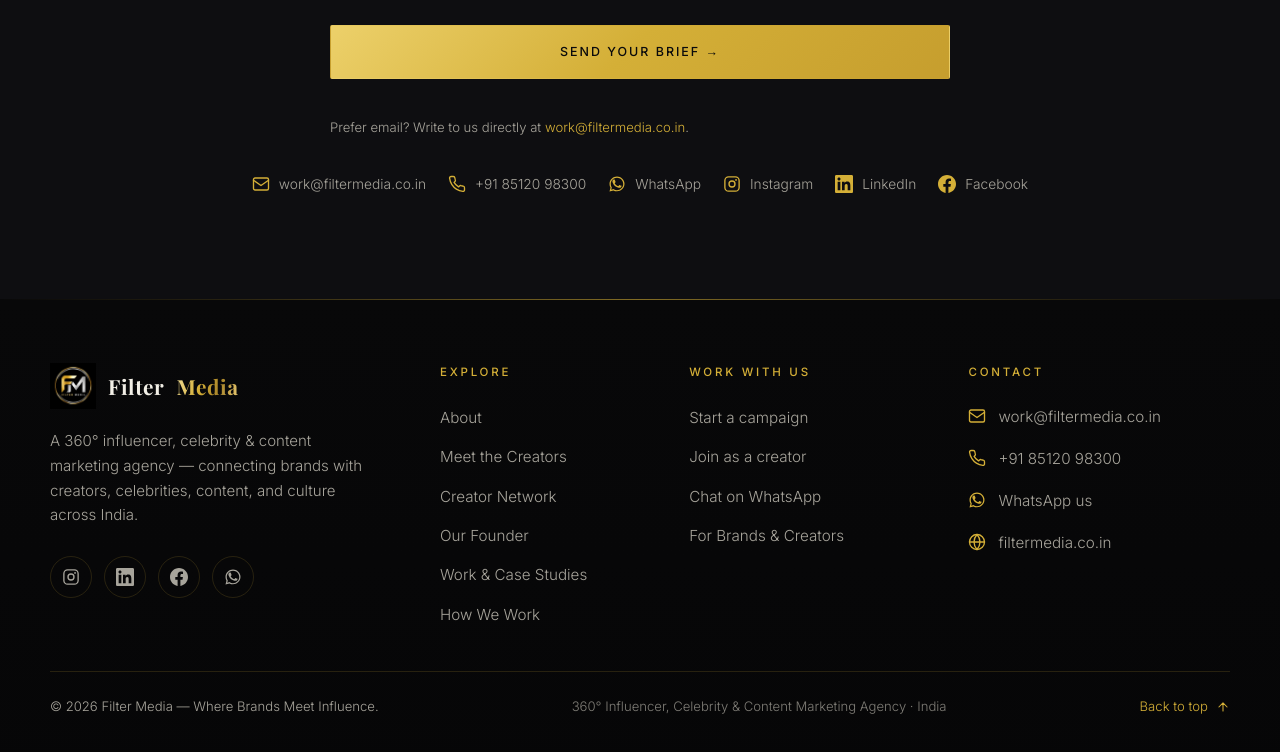
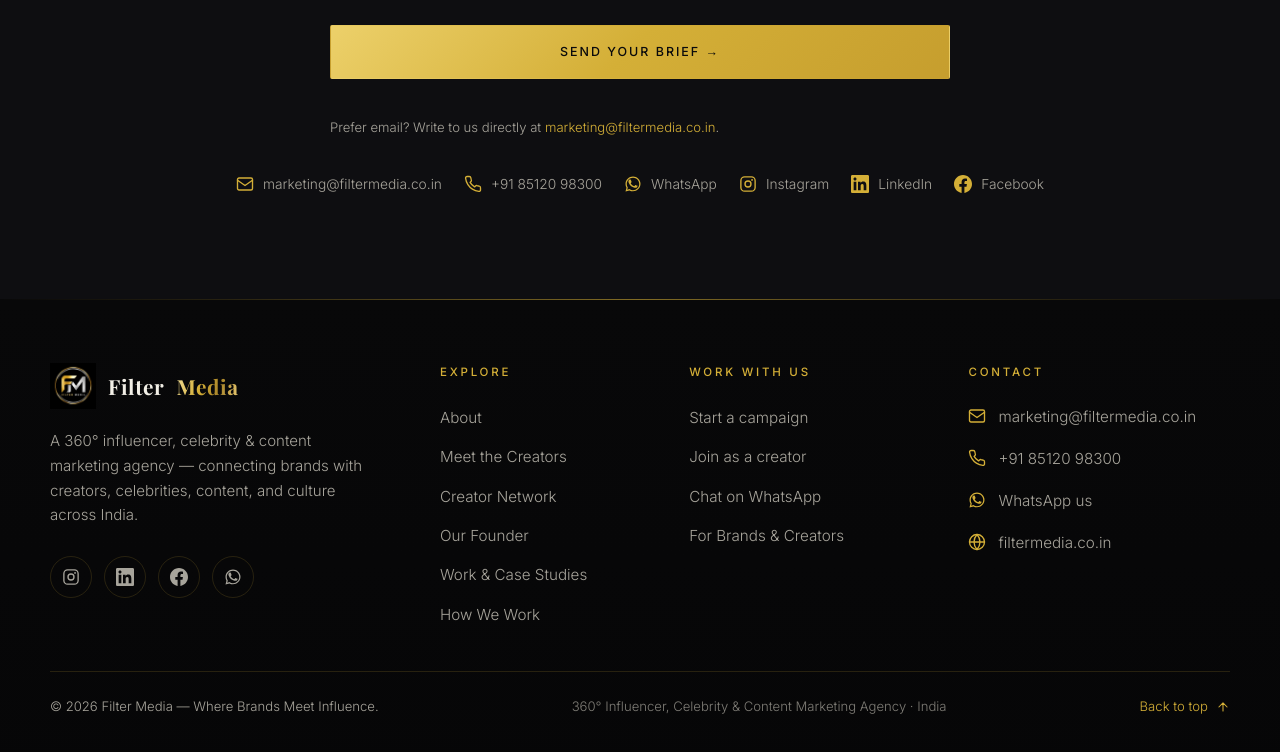
Before and after one commit to vickygupta07/website-run-filter-media, a plain HTML site: page index.html in a window 1280 px wide. Shown: the part 9346-10098 px from the top of the page. Drawn offline with nearby package versions, Linux system fonts and the light colour scheme.

Commit message:
Update index.html
email change

```diff
--- a/index.html
+++ b/index.html
@@ -420,9 +420,9 @@
   "foundingDate": "2026",
   "founder": {"@type": "Person", "name": "Ananya Gupta", "jobTitle": "Founder & CEO", "sameAs": "https://www.linkedin.com/in/ananya-gupta-8028b6171/"},
   "areaServed": {"@type": "Country", "name": "India"},
-  "email": "work@filtermedia.co.in",
+  "email": "marketing@filtermedia.co.in",
   "telephone": "+91-85120-98300",
-  "contactPoint": {"@type": "ContactPoint", "contactType": "sales", "email": "work@filtermedia.co.in", "telephone": "+91-85120-98300", "areaServed": "IN", "availableLanguage": ["en", "hi"]},
+  "contactPoint": {"@type": "ContactPoint", "contactType": "sales", "email": "marketing@filtermedia.co.in", "telephone": "+91-85120-98300", "areaServed": "IN", "availableLanguage": ["en", "hi"]},
   "sameAs": [
     "https://instagram.com/filtermediaofficial",
     "https://www.facebook.com/profile.php?id=61589667240137",
@@ -672,7 +672,7 @@
         <span class="eyebrow">For Creators</span>
         <h3>Join India's fastest-growing creator network.</h3>
         <p>Collaborate with top brands, land paid campaigns, and grow your influence with Filter Media behind you.</p>
-        <a href="mailto:work@filtermedia.co.in?subject=Creator%20Application%20—%20Filter%20Media" class="btn btn-ghost">Join as a Creator →</a>
+        <a href="mailto:marketing@filtermedia.co.in?subject=Creator%20Application%20—%20Filter%20Media" class="btn btn-ghost">Join as a Creator →</a>
       </div>
     </div>
   </div>
@@ -687,7 +687,7 @@
 
     <div class="form-ok" id="form-ok" role="status"><strong>Thank you — your brief is on its way.</strong>We've received your message and will get back to you at the email you shared.</div>
 
-    <form class="reveal" action="https://formsubmit.co/work@filtermedia.co.in" method="POST" style="margin-left:auto;margin-right:auto;max-width:620px">
+    <form class="reveal" action="https://formsubmit.co/marketing@filtermedia.co.in" method="POST" style="margin-left:auto;margin-right:auto;max-width:620px">
       <input type="hidden" name="_subject" value="New brand enquiry — filtermedia.co.in" />
       <input type="hidden" name="_captcha" value="false" />
       <input type="hidden" name="_template" value="table" />
@@ -698,11 +698,11 @@
       <div class="full"><label for="cf-brand">Brand / Company</label><input id="cf-brand" type="text" name="brand" placeholder="Your brand or company" /></div>
       <div class="full"><label for="cf-msg">Tell us about your goals</label><textarea id="cf-msg" name="message" placeholder="What are you looking to achieve — and by when?" required></textarea></div>
       <div class="full"><button type="submit" class="btn btn-primary">Send Your Brief →</button></div>
-      <p class="form-note full">Prefer email? Write to us directly at <a href="mailto:work@filtermedia.co.in" style="color:var(--gold)">work@filtermedia.co.in</a>.</p>
+      <p class="form-note full">Prefer email? Write to us directly at <a href="mailto:marketing@filtermedia.co.in" style="color:var(--gold)">marketing@filtermedia.co.in</a>.</p>
     </form>
 
     <div class="contact-info reveal">
-      <a href="mailto:work@filtermedia.co.in"><svg class="ico" aria-hidden="true"><use href="#i-mail"/></svg> work@filtermedia.co.in</a>
+      <a href="mailto:marketing@filtermedia.co.in"><svg class="ico" aria-hidden="true"><use href="#i-mail"/></svg> marketing@filtermedia.co.in</a>
       <a href="tel:+918512098300"><svg class="ico" aria-hidden="true"><use href="#i-phone"/></svg> +91 85120 98300</a>
       <a href="https://wa.me/918512098300" target="_blank" rel="noopener"><svg class="ico" aria-hidden="true"><use href="#i-wa"/></svg> WhatsApp</a>
       <a href="https://instagram.com/filtermediaofficial" target="_blank" rel="noopener"><svg class="ico" aria-hidden="true"><use href="#i-ig"/></svg> Instagram</a>
@@ -745,7 +745,7 @@
         <h4>Work With Us</h4>
         <ul>
           <li><a href="#contact">Start a campaign <svg class="ico sm" aria-hidden="true"><use href="#i-arrow"/></svg></a></li>
-          <li><a href="mailto:work@filtermedia.co.in?subject=Creator%20Application%20—%20Filter%20Media">Join as a creator <svg class="ico sm" aria-hidden="true"><use href="#i-arrow"/></svg></a></li>
+          <li><a href="mailto:marketing@filtermedia.co.in?subject=Creator%20Application%20—%20Filter%20Media">Join as a creator <svg class="ico sm" aria-hidden="true"><use href="#i-arrow"/></svg></a></li>
           <li><a href="https://wa.me/918512098300?text=Hi%20Filter%20Media%2C%20I%27d%20like%20to%20discuss%20a%20campaign." target="_blank" rel="noopener">Chat on WhatsApp <svg class="ico sm" aria-hidden="true"><use href="#i-arrow"/></svg></a></li>
           <li><a href="#join">For Brands &amp; Creators</a></li>
         </ul>
@@ -754,7 +754,7 @@
       <div class="foot-col">
         <h4>Contact</h4>
         <ul class="foot-contact">
-          <li><a href="mailto:work@filtermedia.co.in"><svg class="ico" aria-hidden="true"><use href="#i-mail"/></svg><span>work@filtermedia.co.in</span></a></li>
+          <li><a href="mailto:marketing@filtermedia.co.in"><svg class="ico" aria-hidden="true"><use href="#i-mail"/></svg><span>marketing@filtermedia.co.in</span></a></li>
           <li><a href="tel:+918512098300"><svg class="ico" aria-hidden="true"><use href="#i-phone"/></svg><span>+91 85120 98300</span></a></li>
           <li><a href="https://wa.me/918512098300" target="_blank" rel="noopener"><svg class="ico" aria-hidden="true"><use href="#i-wa"/></svg><span>WhatsApp us</span></a></li>
           <li><a href="https://filtermedia.co.in"><svg class="ico" aria-hidden="true"><use href="#i-globe"/></svg><span>filtermedia.co.in</span></a></li>
```
